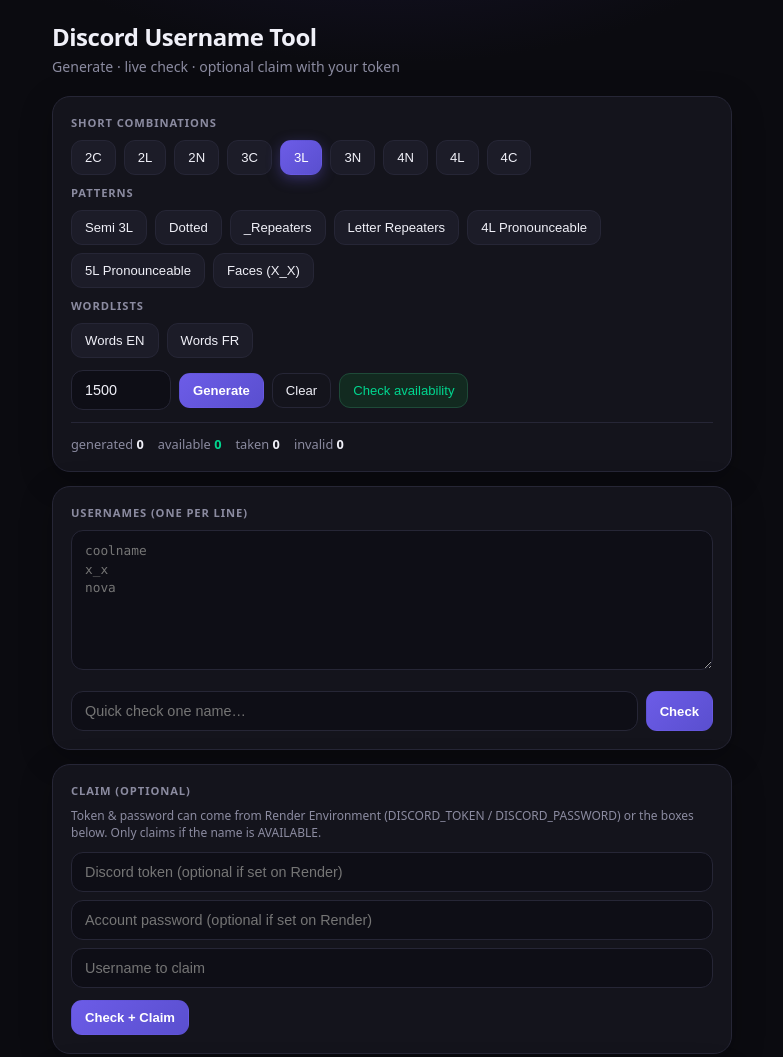
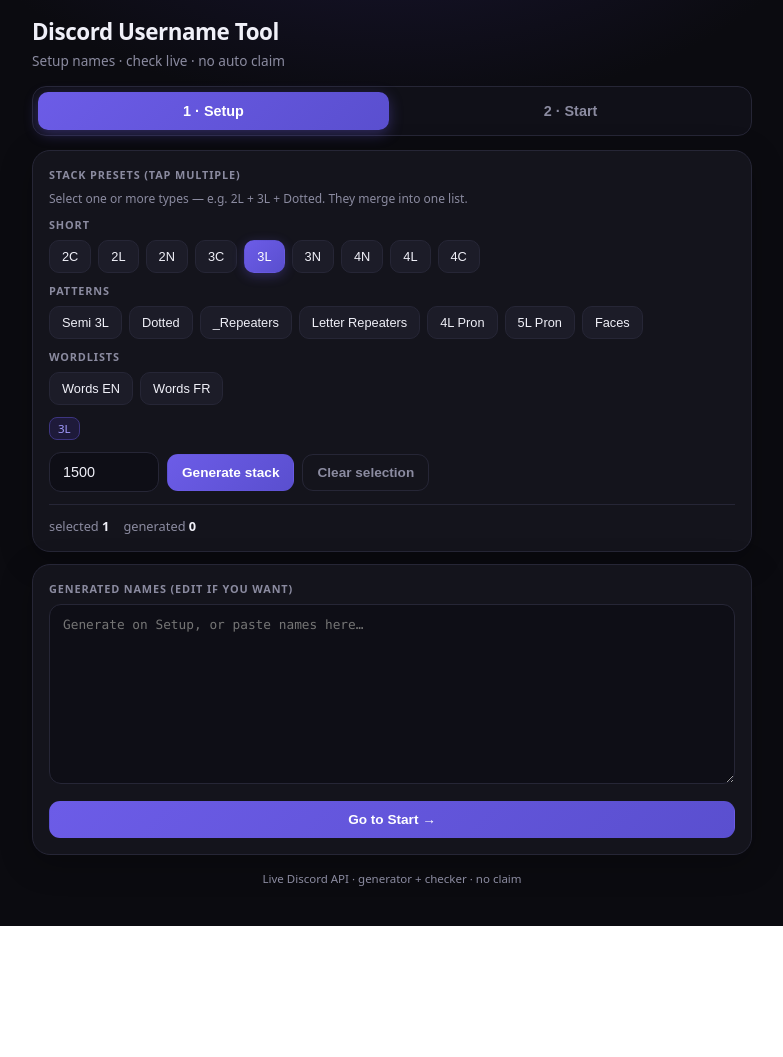
Before and after one commit to someone405-ship-it/discord-username-tool, a website: page public/index.html in a window 1280 px wide. Shown: the top 1057 px of the page, without its empty margins (248-1031 px from the left). After the commit the page ends 926 px from the top, so only its background shows below. Drawn offline with Linux system fonts and the light colour scheme; no server answers.

Commit message:
Two-page UI: Setup + Start, stacked presets, no claim

```diff
--- a/public/index.html
+++ b/public/index.html
@@ -14,39 +14,58 @@
     body {
       font-family: ui-sans-serif, system-ui, -apple-system, Segoe UI, Roboto, sans-serif;
       background: radial-gradient(900px 500px at 50% -15%, #1a1635 0%, var(--bg) 50%);
-      color: var(--text); min-height: 100vh; padding: 20px 14px 48px;
+      color: var(--text); min-height: 100vh; padding: 16px 12px 40px;
     }
-    .wrap { max-width: 680px; margin: 0 auto; }
-    h1 { font-size: 1.5rem; font-weight: 700; letter-spacing: -0.02em; }
-    .sub { color: var(--muted); font-size: 0.88rem; margin: 4px 0 20px; }
+    .wrap { max-width: 720px; margin: 0 auto; }
+    h1 { font-size: 1.4rem; font-weight: 700; letter-spacing: -0.02em; }
+    .sub { color: var(--muted); font-size: 0.85rem; margin: 4px 0 16px; }
+    .tabs {
+      display: flex; gap: 6px; margin-bottom: 14px;
+      background: #101018; border: 1px solid var(--border); border-radius: 14px; padding: 5px;
+    }
+    .tab {
+      flex: 1; text-align: center; padding: 11px 8px; border-radius: 10px;
+      border: none; background: transparent; color: var(--muted);
+      font-size: 0.9rem; font-weight: 600; cursor: pointer;
+    }
+    .tab.active {
+      background: linear-gradient(135deg, var(--accent), #5a4fcf);
+      color: #fff; box-shadow: 0 4px 14px rgba(108,92,231,.35);
+    }
+    .page { display: none; }
+    .page.active { display: block; }
     .card {
       background: var(--card); border: 1px solid var(--border); border-radius: 18px;
-      padding: 18px; margin-bottom: 14px; box-shadow: 0 8px 32px rgba(0,0,0,.25);
+      padding: 16px; margin-bottom: 12px; box-shadow: 0 8px 32px rgba(0,0,0,.25);
     }
     .section-label {
-      font-size: 0.7rem; text-transform: uppercase; letter-spacing: .08em;
-      color: var(--muted); margin-bottom: 10px; font-weight: 600;
+      font-size: 0.68rem; text-transform: uppercase; letter-spacing: .08em;
+      color: var(--muted); margin-bottom: 8px; font-weight: 600;
     }
-    .row { display: flex; flex-wrap: wrap; gap: 8px; margin-bottom: 10px; }
+    .row { display: flex; flex-wrap: wrap; gap: 7px; margin-bottom: 10px; }
+    .chip {
+      border: 1px solid var(--border); background: #1c1c28; color: var(--text);
+      padding: 8px 12px; border-radius: 10px; font-size: 0.8rem; font-weight: 500;
+      cursor: pointer; user-select: none; transition: .12s;
+    }
+    .chip:hover { border-color: var(--accent2); }
+    .chip.on {
+      background: linear-gradient(135deg, var(--accent), #5a4fcf);
+      border-color: transparent; color: #fff;
+      box-shadow: 0 3px 12px rgba(108,92,231,.3);
+    }
     .btn {
       border: 1px solid var(--border); background: #1c1c28; color: var(--text);
-      padding: 9px 13px; border-radius: 11px; font-size: 0.82rem; font-weight: 500;
-      cursor: pointer; transition: .12s; user-select: none;
+      padding: 10px 14px; border-radius: 11px; font-size: 0.85rem; font-weight: 600;
+      cursor: pointer; transition: .12s;
     }
     .btn:hover { border-color: var(--accent2); background: #242436; }
-    .btn:active { transform: scale(0.97); }
-    .btn.active {
+    .btn.primary {
       background: linear-gradient(135deg, var(--accent), #5a4fcf);
       border-color: transparent; color: #fff;
-      box-shadow: 0 4px 14px rgba(108,92,231,.35);
     }
-    .btn.primary {
-      background: linear-gradient(135deg, var(--accent), #5a4fcf);
-      border-color: transparent; color: #fff; font-weight: 600;
-    }
-    .btn.ghost { background: transparent; }
     .btn.green { border-color: #1e4a38; color: var(--green); background: #122a20; }
-    .btn.green:hover { background: #183528; }
+    .btn.ghost { background: transparent; color: var(--muted); }
     input, textarea {
       width: 100%; background: #0e0e16; border: 1px solid var(--border);
       border-radius: 12px; color: var(--text); padding: 11px 13px;
@@ -54,11 +73,11 @@
     }
     input:focus, textarea:focus { border-color: var(--accent); }
     textarea {
-      min-height: 140px; font-family: ui-monospace, Menlo, Consolas, monospace;
+      min-height: 180px; font-family: ui-monospace, Menlo, Consolas, monospace;
       font-size: 0.8rem; line-height: 1.45; resize: vertical;
     }
-    .controls { display: flex; flex-wrap: wrap; gap: 8px; align-items: center; margin-top: 12px; }
-    .controls input[type=number] { width: 100px; margin: 0; }
+    .controls { display: flex; flex-wrap: wrap; gap: 8px; align-items: center; margin-top: 10px; }
+    .controls input[type=number] { width: 110px; margin: 0; }
     .stats {
       display: flex; gap: 14px; flex-wrap: wrap; margin-top: 12px; padding-top: 12px;
       border-top: 1px solid var(--border);
@@ -67,7 +86,7 @@
     .stat b { color: var(--text); font-weight: 600; }
     .stat.avail b { color: var(--green); }
     .log {
-      max-height: 240px; overflow-y: auto;
+      max-height: 280px; overflow-y: auto;
       font-family: ui-monospace, Menlo, Consolas, monospace; font-size: 0.76rem;
       line-height: 1.5; background: #0a0a10; border-radius: 12px;
       padding: 12px; border: 1px solid var(--border);
@@ -77,83 +96,95 @@
     .log .info { color: var(--blue); }
     .single { display: flex; gap: 8px; }
     .single input { flex: 1; margin: 0; }
-    .hint { font-size: 0.75rem; color: var(--muted); margin-bottom: 10px; line-height: 1.4; }
-    footer { text-align: center; color: var(--muted); font-size: 0.75rem; margin-top: 18px; }
+    .hint { font-size: 0.75rem; color: var(--muted); margin-bottom: 10px; line-height: 1.45; }
+    .stack-badge {
+      display: inline-block; background: #1e1a3a; border: 1px solid #3d3580;
+      color: var(--accent2); font-size: 0.72rem; padding: 3px 8px; border-radius: 8px;
+      margin: 2px 4px 2px 0;
+    }
+    footer { text-align: center; color: var(--muted); font-size: 0.72rem; margin-top: 16px; }
   </style>
 </head>
 <body>
   <div class="wrap">
     <h1>Discord Username Tool</h1>
-    <p class="sub">Generate · live check · optional claim with your token</p>
+    <p class="sub">Setup names · check live · no auto claim</p>
 
+    <div class="tabs">
+      <button class="tab active" data-page="setup" id="tabSetup">1 · Setup</button>
+      <button class="tab" data-page="start" id="tabStart">2 · Start</button>
+    </div>
+
+    <div class="page active" id="page-setup">
       <div class="card">
-      <div class="section-label">Short combinations</div>
+        <div class="section-label">Stack presets (tap multiple)</div>
+        <p class="hint">Select one or more types — e.g. 2L + 3L + Dotted. They merge into one list.</p>
+        <div class="section-label">Short</div>
         <div class="row" id="shortBtns"></div>
         <div class="section-label">Patterns</div>
         <div class="row" id="patternBtns"></div>
         <div class="section-label">Wordlists</div>
         <div class="row" id="wordBtns"></div>
+        <div id="stackPreview" style="margin-top:6px;min-height:24px"></div>
         <div class="controls">
-        <input id="limit" type="number" value="1500" min="10" max="50000" />
-        <button class="btn primary" id="btnGen">Generate</button>
-        <button class="btn ghost" id="btnClear">Clear</button>
-        <button class="btn green" id="btnCheck">Check availability</button>
+          <input id="limit" type="number" value="1500" min="10" max="50000" title="Max names" />
+          <button class="btn primary" id="btnGen">Generate stack</button>
+          <button class="btn ghost" id="btnClearSel">Clear selection</button>
         </div>
         <div class="stats">
+          <span class="stat">selected <b id="cSel">0</b></span>
           <span class="stat">generated <b id="cGen">0</b></span>
+        </div>
+      </div>
+      <div class="card">
+        <div class="section-label">Generated names (edit if you want)</div>
+        <textarea id="names" placeholder="Generate on Setup, or paste names here…"></textarea>
+        <button class="btn primary" id="btnGoStart" style="width:100%;margin-top:4px">Go to Start →</button>
+      </div>
+    </div>
+
+    <div class="page" id="page-start">
+      <div class="card">
+        <div class="section-label">Names to check</div>
+        <p class="hint">Runs live Discord availability. Taken names are left alone — nothing is claimed.</p>
+        <textarea id="namesStart" placeholder="Names appear here from Setup…"></textarea>
+        <div class="controls">
+          <button class="btn green" id="btnCheck">Start check</button>
+          <button class="btn ghost" id="btnKeepAvail">Keep available only</button>
+          <button class="btn ghost" id="btnBackSetup">← Setup</button>
+        </div>
+        <div class="stats">
           <span class="stat avail">available <b id="cAvail">0</b></span>
           <span class="stat">taken <b id="cTaken">0</b></span>
           <span class="stat">invalid <b id="cInv">0</b></span>
         </div>
       </div>
-
       <div class="card">
-      <div class="section-label">Usernames (one per line)</div>
-      <textarea id="names" placeholder="coolname&#10;x_x&#10;nova"></textarea>
-      <div class="single" style="margin-top:8px">
-        <input id="oneName" placeholder="Quick check one name…" />
+        <div class="section-label">Quick one name</div>
+        <div class="single">
+          <input id="oneName" placeholder="Check one username…" />
           <button class="btn primary" id="btnOne">Check</button>
         </div>
       </div>
-
-    <div class="card">
-      <div class="section-label">Claim (optional)</div>
-      <p class="hint">Token & password can come from Render Environment (DISCORD_TOKEN / DISCORD_PASSWORD) or the boxes below. Only claims if the name is AVAILABLE.</p>
-      <input id="token" type="password" placeholder="Discord token (optional if set on Render)" autocomplete="off" />
-      <input id="password" type="password" placeholder="Account password (optional if set on Render)" autocomplete="off" />
-      <input id="claimName" placeholder="Username to claim" />
-      <button class="btn primary" id="btnClaim" style="margin-top:4px">Check + Claim</button>
-    </div>
-
       <div class="card">
         <div class="section-label">Log</div>
         <div class="log" id="log"></div>
       </div>
-    <footer>Live Discord API · generator + checker + claim</footer>
+    </div>
+
+    <footer>Live Discord API · generator + checker · no claim</footer>
   </div>
 
   <script>
     const short = [['2C','2C'],['2L','2L'],['2N','2N'],['3C','3C'],['3L','3L'],['3N','3N'],['4N','4N'],['4L','4L'],['4C','4C']];
-    const patterns = [['Semi3L','Semi 3L'],['Dotted','Dotted'],['Repeaters','_Repeaters'],['LetterRepeaters','Letter Repeaters'],['4LPronounceable','4L Pronounceable'],['5LPronounceable','5L Pronounceable'],['Faces','Faces (X_X)']];
+    const patterns = [['Semi3L','Semi 3L'],['Dotted','Dotted'],['Repeaters','_Repeaters'],['LetterRepeaters','Letter Repeaters'],['4LPronounceable','4L Pron'],['5LPronounceable','5L Pron'],['Faces','Faces']];
     const words = [['WordsEN','Words EN'],['WordsFR','Words FR']];
-    let selected = '3L';
+
+    const selected = new Set(['3L']);
     const namesEl = document.getElementById('names');
+    const namesStart = document.getElementById('namesStart');
     const logEl = document.getElementById('log');
-
-    function mkBtn(id, label, group) {
-      const b = document.createElement('button');
-      b.className = 'btn' + (id === selected ? ' active' : '');
-      b.textContent = label;
-      b.onclick = () => {
-        selected = id;
-        document.querySelectorAll('.btn').forEach(x => { if (!x.id) x.classList.remove('active'); });
-        b.classList.add('active');
-      };
-      group.appendChild(b);
-    }
-    short.forEach(([id,l]) => mkBtn(id,l,document.getElementById('shortBtns')));
-    patterns.forEach(([id,l]) => mkBtn(id,l,document.getElementById('patternBtns')));
-    words.forEach(([id,l]) => mkBtn(id,l,document.getElementById('wordBtns')));
+    let lastResults = [];
 
     function log(msg, cls='') {
       const d = document.createElement('div');
@@ -162,53 +193,115 @@
       logEl.prepend(d);
     }
 
+    function showPage(id) {
+      document.querySelectorAll('.page').forEach(p => p.classList.remove('active'));
+      document.querySelectorAll('.tab').forEach(t => t.classList.remove('active'));
+      document.getElementById('page-' + id).classList.add('active');
+      document.querySelector('.tab[data-page="'+id+'"]').classList.add('active');
+      if (id === 'start') {
+        if (!namesStart.value.trim() && namesEl.value.trim()) {
+          namesStart.value = namesEl.value;
+        }
+      }
+    }
+    document.getElementById('tabSetup').onclick = () => showPage('setup');
+    document.getElementById('tabStart').onclick = () => showPage('start');
+    document.getElementById('btnGoStart').onclick = () => {
+      namesStart.value = namesEl.value;
+      showPage('start');
+    };
+    document.getElementById('btnBackSetup').onclick = () => showPage('setup');
+
+    function refreshStack() {
+      document.getElementById('cSel').textContent = selected.size;
+      const box = document.getElementById('stackPreview');
+      box.innerHTML = '';
+      if (!selected.size) {
+        box.innerHTML = '<span class="hint">No presets selected</span>';
+        return;
+      }
+      [...selected].forEach(id => {
+        const s = document.createElement('span');
+        s.className = 'stack-badge';
+        s.textContent = id;
+        box.appendChild(s);
+      });
+    }
+
+    function mkChip(id, label, group) {
+      const b = document.createElement('button');
+      b.type = 'button';
+      b.className = 'chip' + (selected.has(id) ? ' on' : '');
+      b.textContent = label;
+      b.onclick = () => {
+        if (selected.has(id)) selected.delete(id);
+        else selected.add(id);
+        b.classList.toggle('on', selected.has(id));
+        refreshStack();
+      };
+      group.appendChild(b);
+    }
+    short.forEach(([id,l]) => mkChip(id,l,document.getElementById('shortBtns')));
+    patterns.forEach(([id,l]) => mkChip(id,l,document.getElementById('patternBtns')));
+    words.forEach(([id,l]) => mkChip(id,l,document.getElementById('wordBtns')));
+    refreshStack();
+
+    document.getElementById('btnClearSel').onclick = () => {
+      selected.clear();
+      document.querySelectorAll('.chip').forEach(c => c.classList.remove('on'));
+      refreshStack();
+    };
+
     document.getElementById('btnGen').onclick = async () => {
+      if (!selected.size) return log('pick at least one preset', 'warn');
       const limit = document.getElementById('limit').value;
-      log('generating ' + selected + ' × ' + limit + '…', 'info');
+      const presets = [...selected];
+      log('generating stack [' + presets.join(' + ') + '] \u00d7 ' + limit + '\u2026', 'info');
       try {
         const r = await fetch('/api/generate', {
           method: 'POST', headers: { 'Content-Type': 'application/json' },
-          body: JSON.stringify({ preset: selected, limit })
+          body: JSON.stringify({ presets, limit })
         }).then(x => x.json());
         if (!r.ok) return log('error: ' + r.error, 'bad');
         namesEl.value = r.usernames.join('\n');
         document.getElementById('cGen').textContent = r.count;
-        log('generated ' + r.count + ' names', 'ok');
+        log('generated ' + r.count + ' from ' + presets.join('+'), 'ok');
       } catch (e) { log('network error: ' + e.message, 'bad'); }
     };
 
-    document.getElementById('btnClear').onclick = () => {
-      namesEl.value = ''; logEl.innerHTML = '';
-      ['cGen','cAvail','cTaken','cInv'].forEach(id => document.getElementById(id).textContent = '0');
-    };
-
     document.getElementById('btnCheck').onclick = async () => {
-      const list = namesEl.value.split(/\n/).map(s => s.trim()).filter(Boolean);
-      if (!list.length) return log('no names to check', 'warn');
-      log('checking ' + list.length + ' names…', 'info');
+      const list = namesStart.value.split(/\n/).map(s => s.trim()).filter(Boolean);
+      if (!list.length) return log('no names \u2014 generate on Setup first', 'warn');
+      log('checking ' + list.length + ' names\u2026', 'info');
       try {
         const r = await fetch('/api/check', {
           method: 'POST', headers: { 'Content-Type': 'application/json' },
           body: JSON.stringify({ usernames: list })
         }).then(x => x.json());
         if (!r.ok) return log('error: ' + r.error, 'bad');
+        lastResults = r.results || [];
         document.getElementById('cAvail').textContent = r.summary.available;
         document.getElementById('cTaken').textContent = r.summary.taken;
         document.getElementById('cInv').textContent = r.summary.invalid;
-        const avail = [];
         r.results.forEach(x => {
-          if (x.status === 'available') { avail.push(x.username); log('AVAILABLE  @' + x.username, 'ok'); }
+          if (x.status === 'available') log('AVAILABLE  @' + x.username, 'ok');
           else if (x.status === 'invalid') log('invalid    @' + x.username + '  ' + (x.reason || ''), 'warn');
         });
-        if (avail.length) { namesEl.value = avail.join('\n'); log('kept ' + avail.length + ' available', 'ok'); }
-        else log('none available in this batch', 'taken');
+        log('done \u2014 available: ' + r.summary.available + ' / taken: ' + r.summary.taken, 'info');
       } catch (e) { log('network error: ' + e.message, 'bad'); }
+    };
+
+    document.getElementById('btnKeepAvail').onclick = () => {
+      const avail = lastResults.filter(x => x.status === 'available').map(x => x.username);
+      if (!avail.length) return log('run Start check first', 'warn');
+      namesStart.value = avail.join('\n');
+      log('kept ' + avail.length + ' available', 'ok');
     };
 
     document.getElementById('btnOne').onclick = async () => {
       const username = document.getElementById('oneName').value.trim();
       if (!username) return log('type a name first', 'warn');
-      log('checking @' + username + '…', 'info');
+      log('checking @' + username + '\u2026', 'info');
       try {
         const r = await fetch('/api/check-one', {
           method: 'POST', headers: { 'Content-Type': 'application/json' },
@@ -223,36 +316,9 @@
       } catch (e) { log('network error: ' + e.message, 'bad'); }
     };
 
-    document.getElementById('btnClaim').onclick = async () => {
-      const username = document.getElementById('claimName').value.trim();
-      const token = document.getElementById('token').value.trim();
-      const password = document.getElementById('password').value;
-      if (!username) return log('need a username to claim', 'warn');
-      log('claiming @' + username + '…', 'info');
-      try {
-        const body = { username };
-        if (token) body.token = token;
-        if (password) body.password = password;
-        const r = await fetch('/api/claim', {
-          method: 'POST', headers: { 'Content-Type': 'application/json' },
-          body: JSON.stringify(body)
-        }).then(x => x.json());
-        if (r.ok) log('CLAIMED @' + username, 'ok');
-        else {
-          const detail = r.result?.message || r.result?.error || r.check?.status || r.error || JSON.stringify(r);
-          log('failed: ' + detail, 'bad');
-        }
-      } catch (e) { log('network error: ' + e.message, 'bad'); }
-    };
-
     document.getElementById('oneName').addEventListener('keydown', e => {
       if (e.key === 'Enter') document.getElementById('btnOne').click();
     });
-
-    fetch('/api/status').then(r=>r.json()).then(s=>{
-      if (s.hasEnvToken) log('Render env: DISCORD_TOKEN is set', 'info');
-      if (s.hasEnvPassword) log('Render env: DISCORD_PASSWORD is set', 'info');
-    }).catch(()=>{});
   </script>
 </body>
 </html>
```
Lines whose indentation alone changed are shown as unchanged.
